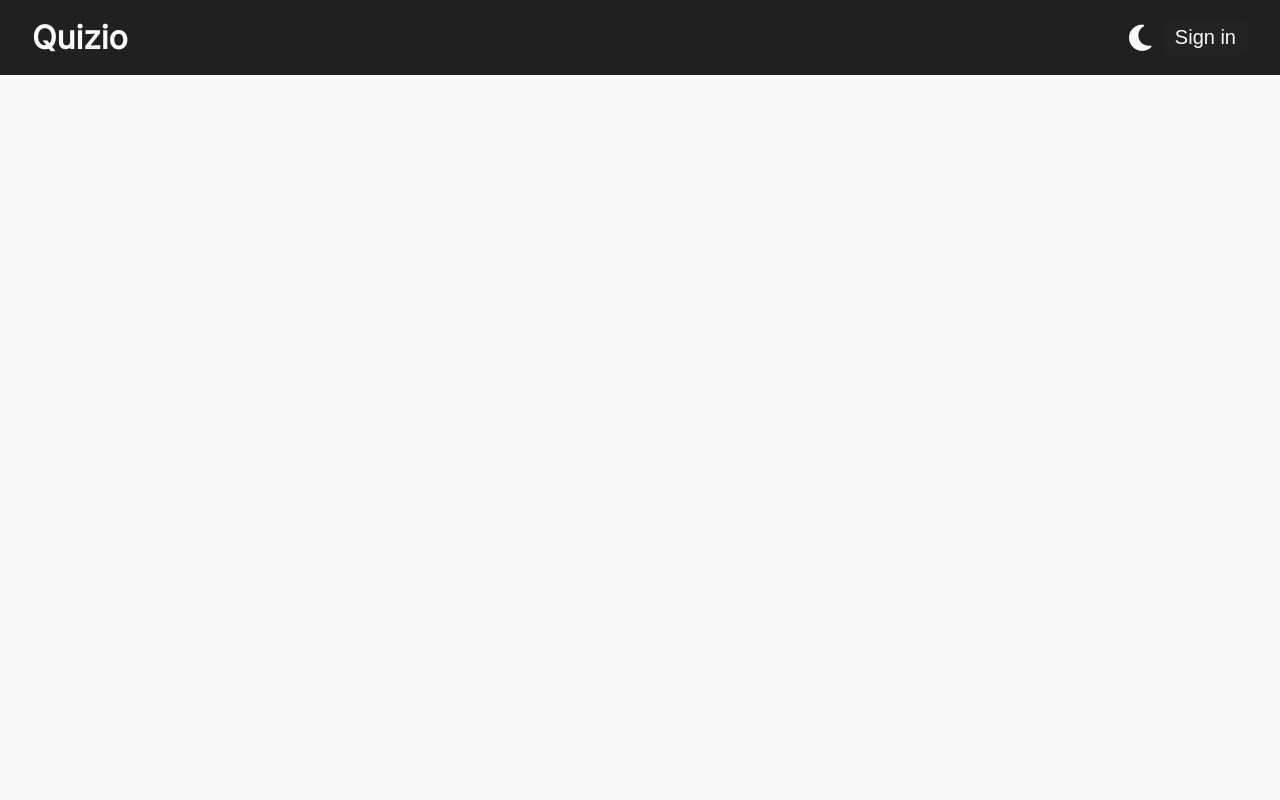
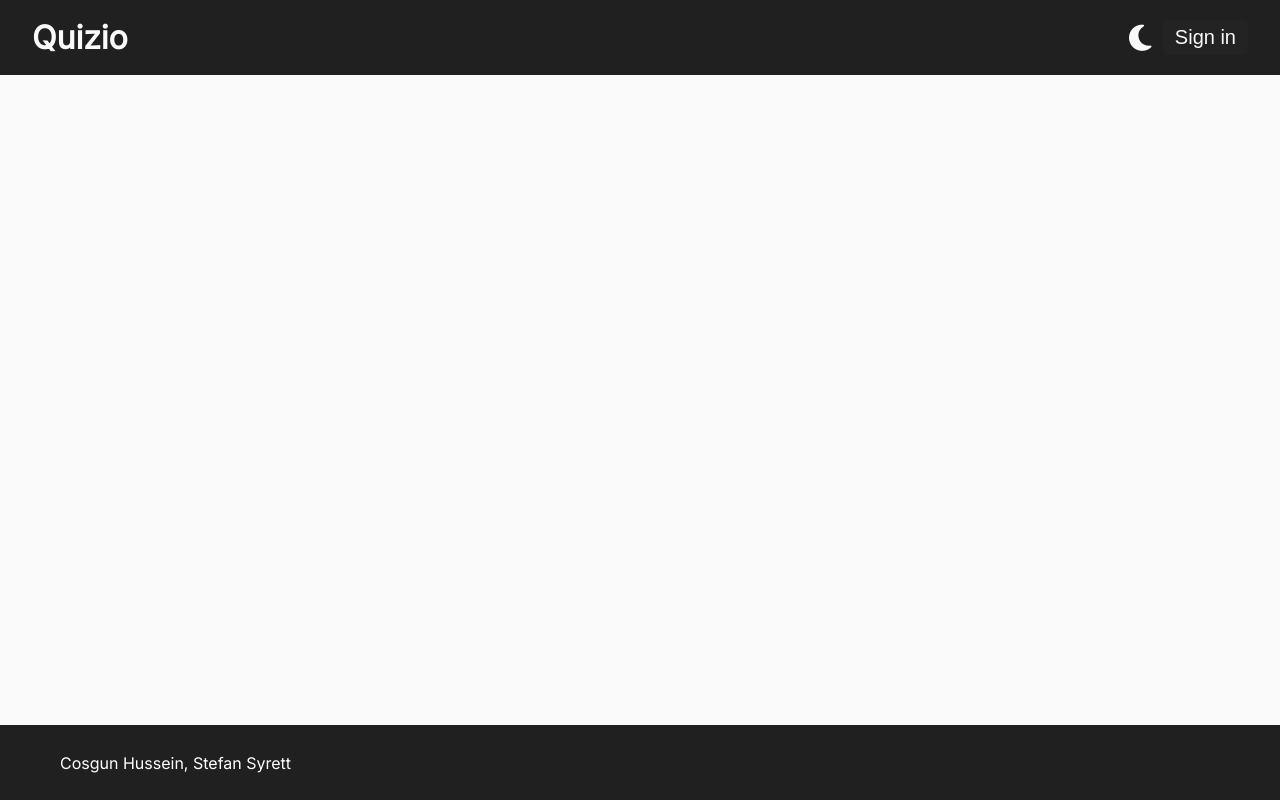
Before and after one commit to MisterCxmpy/quizio-client, a website: page src/dashboard.html in a window 1280 px wide. Drawn offline with Linux system fonts and the light colour scheme.

Commit message:
add footer to each page and keep reminding stef to write commits in present tense

```diff
--- a/src/css/style.css
+++ b/src/css/style.css
@@ -72,6 +72,30 @@ body.dark {
   cursor: pointer;
 }
 
+.footer {
+  position: fixed;
+  left: 0;
+  bottom: 0;
+  width: 100%;
+  height: 75px;
+  background: #202020;
+  color: white;
+  text-align: center;
+  display: flex;
+  justify-content: left;
+  align-items: center;
+}
+
+.footer > p {
+  vertical-align: middle;
+  padding-left: 60px;
+}
+
+a {
+  text-decoration: none;
+  color: white;
+}
+
 body.dark .btn {
   background: #fafafa;
   color: #232323;
--- a/src/dashboard.html
+++ b/src/dashboard.html
@@ -5,6 +5,7 @@
     <meta http-equiv="X-UA-Compatible" content="IE=edge" />
     <meta name="viewport" content="width=device-width, initial-scale=1.0" />
     <link rel="stylesheet" href="./css/style.css" />
+    <link rel="stylesheet" href="./css/dashboard.css" />
     <link
       rel="stylesheet"
       href="https://site-assets.fontawesome.com/releases/v6.3.0/css/all.css"
@@ -13,9 +14,8 @@
     <title>Quizio - Dashboard</title>
   </head>
   <body class="light">
-    <header class="nav-bar" id="idx-header">
+    <header class="nav-bar">
       <h1>Quizio</h1>
-
       <div class="user-actions">
         <div class="light-options" id="light-options">
           <i id="dark" class="fa-solid fa-moon"></i>
@@ -24,5 +24,8 @@
         <button id="open-sign-in" class="btn">Sign in</button>
       </div>
     </header>
+    <footer class="footer">
+      <p><a href="https://mistercxmpy.github.io/cosgun-hussein/">Cosgun Hussein</a>, <a href="https://linki-seven.vercel.app/social">Stefan Syrett</a></p>
+    </footer>
   </body>
 </html>
```
Also changed, not shown: src/index.html (+3 -0 lines), src/quiz.html (+4 -2 lines), src/css/dashboard.css (added).
